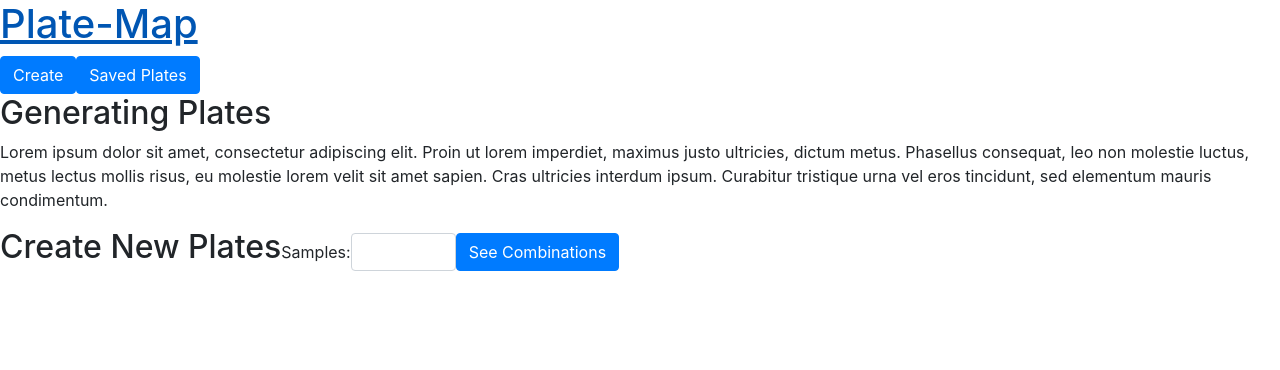
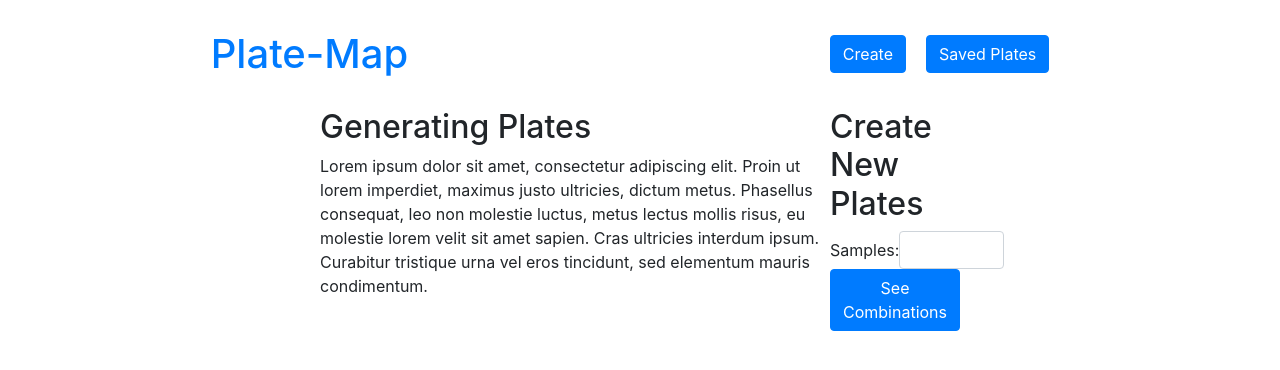
Before and after one commit to mstone89/plate-map-frontend, a React (Create React App) app: page / in a window 1280 px wide. Shown: the top 370 px of the page. Built offline with nearby package versions, Linux system fonts and the light colour scheme; no server answers.

Commit message:
Add basic styling

```diff
--- a/public/index.html
+++ b/public/index.html
@@ -5,26 +5,11 @@
     <link rel="shortcut icon" href="%PUBLIC_URL%/plate-map-favicon.ico" />
     <meta name="viewport" content="width=device-width, initial-scale=1" />
     <meta name="theme-color" content="#000000" />
-    <!--
-      manifest.json provides metadata used when your web app is installed on a
-      user's mobile device or desktop. See https://developers.google.com/web/fundamentals/web-app-manifest/
-    -->
     <link rel="manifest" href="%PUBLIC_URL%/manifest.json" />
     <link rel="stylesheet" href="https://maxcdn.bootstrapcdn.com/bootstrap/4.3.1/css/bootstrap.min.css" integrity="sha384-ggOyR0iXCbMQv3Xipma34MD+dH/1fQ784/j6cY/iJTQUOhcWr7x9JvoRxT2MZw1T" crossorigin="anonymous" />
     <title>Plate-Map</title>
   </head>
   <body>
-    <noscript>You need to enable JavaScript to run this app.</noscript>
     <div id="root"></div>
-    <!--
-      This HTML file is a template.
-      If you open it directly in the browser, you will see an empty page.
-
-      You can add webfonts, meta tags, or analytics to this file.
-      The build step will place the bundled scripts into the <body> tag.
-
-      To begin the development, run `npm start` or `yarn start`.
-      To create a production bundle, use `npm run build` or `yarn build`.
-    -->
   </body>
 </html>
--- a/src/App.js
+++ b/src/App.js
@@ -11,12 +11,14 @@ import ViewGeneratedPlate from './components/ViewGeneratedPlate';
 class App extends Component {
     render() {
         return (
-            <div>
+            <div className="wrapper">
                 <Router>
                     <nav>
-                        <h1><Link to="/">Plate-Map</Link></h1>
-                        <Link to="/"><Button>Create</Button></Link>
-                        <Link to="/plates"><Button>Saved Plates</Button></Link>
+                        <h1 className="logo"><Link to="/">Plate-Map</Link></h1>
+                        <div className="nav-buttons">
+                            <Link to="/"><Button className="nav-button">Create</Button></Link>
+                            <Link to="/plates"><Button className="nav-button">Saved Plates</Button></Link>
+                        </div>
                     </nav>
                     <Switch>
                         <Route exact path="/" component={CreatePlate} />
--- a/src/index.css
+++ b/src/index.css
@@ -1,3 +1,29 @@
+/* * {
+    border: 1px solid gold;
+} */
+
 body {
   margin: 0;
 }
+
+nav {
+    display: flex;
+    flex-direction: row;
+    justify-content: space-around;
+    padding: 30px 0;
+}
+
+.logo, .nav-buttons {
+    margin: auto 0;
+}
+
+.nav-button {
+    margin-right: 20px;
+}
+
+.main-container {
+    display: flex;
+    flex-direction: row;
+    margin: 0 auto;
+    width: 50%;
+}
```
